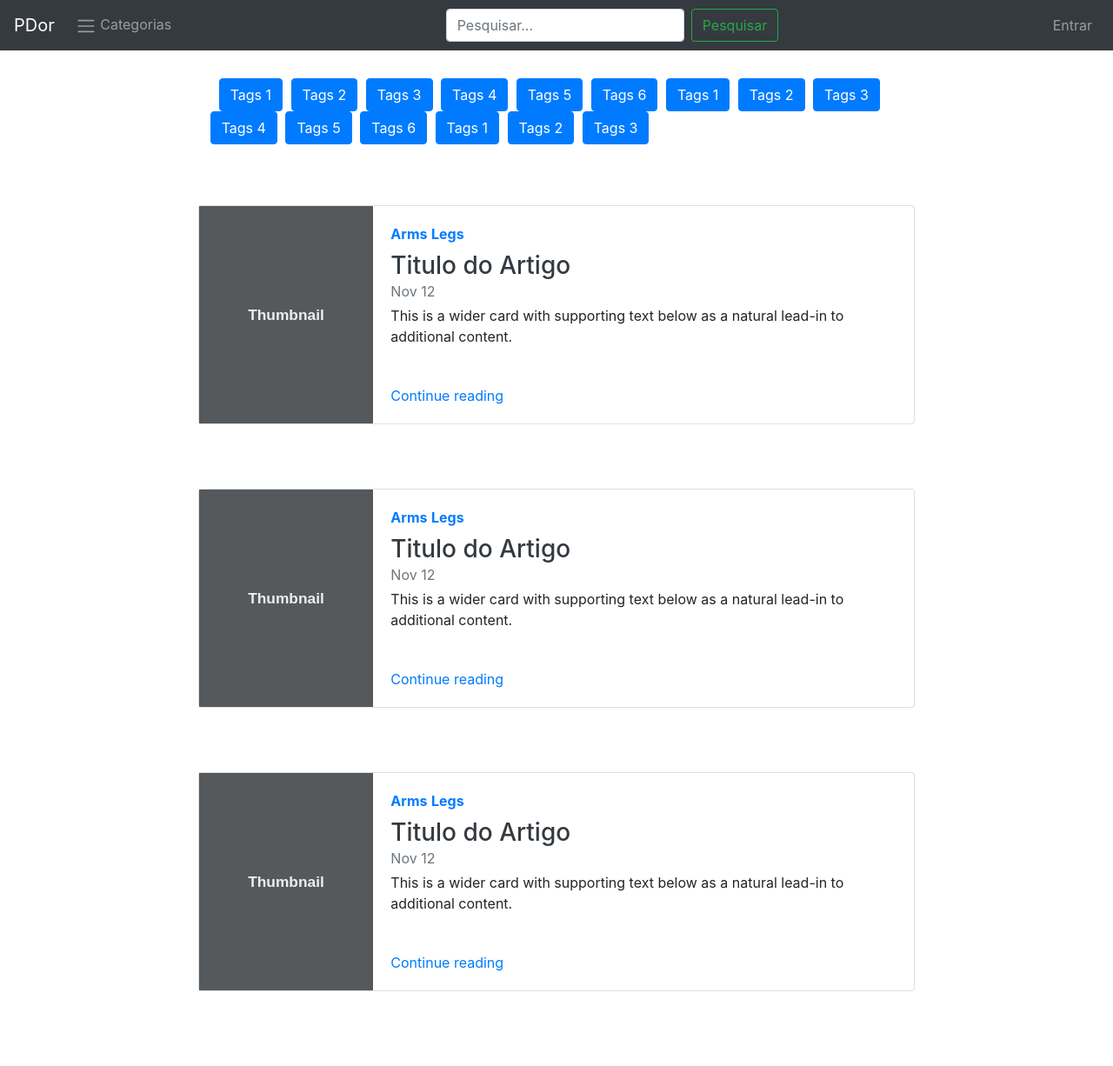
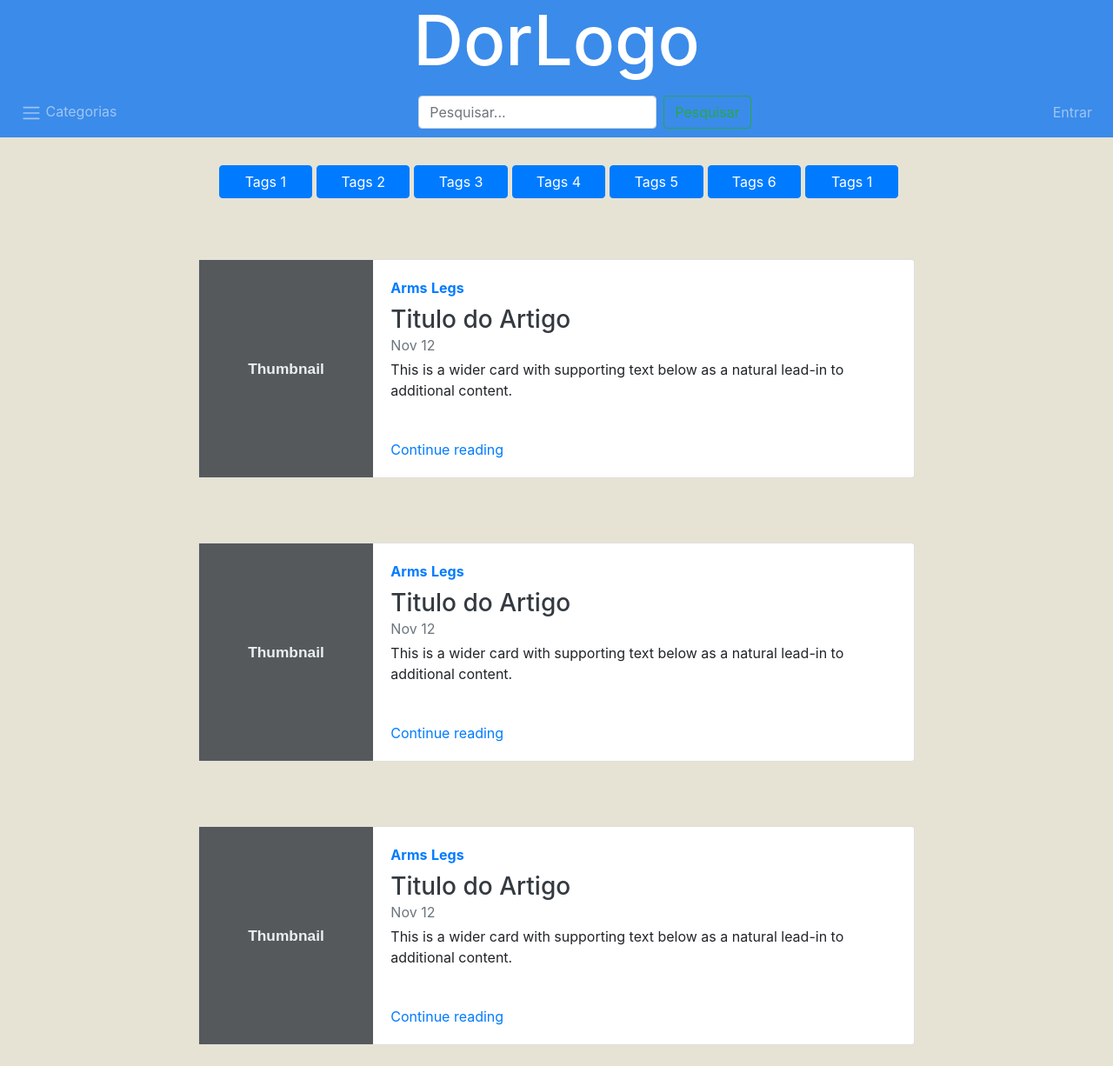
Before and after one commit to rduarte83/ptweb, a PHP site: page / in a window 1280 px wide. Shown: the whole page at 87% size. Before the commit the page ends 1140 px from the top, so only its background shows below. Run offline with PHP 8.4, Linux system fonts and the light colour scheme.

Commit message:
Update Design

```diff
--- a/public/includes/css/home.css
+++ b/public/includes/css/home.css
@@ -39,3 +39,7 @@
     z-index: 10000;
     margin-top: 10px;
 }
+
+@media only screen and (max-width: 600px) {
+
+}
--- a/public/includes/css/index.css
+++ b/public/includes/css/index.css
@@ -1,3 +1,6 @@
+body{
+    background-color: #E6E3D4;
+}
 .navbarDropdownLogin{
     width: 300px !important;
     margin-left: -225px;
@@ -10,7 +13,7 @@
 }
 
 .tagsTop{
-    margin-top:70px;
+    margin-top:170px;
     padding:20px;
 
 }
@@ -22,3 +25,41 @@
 .tagsTop > div > a:first-child {
     margin-left:10px;
 }
+
+.topText{
+    text-align: center;
+    height: 100px;
+    width: 100%;
+    font-family: -apple-system, BlinkMacSystemFont, 'Segoe UI', Roboto, Oxygen, Ubuntu, Cantarell, 'Open Sans', 'Helvetica Neue', sans-serif;
+}
+
+.topText > h1{
+    margin: auto;
+    margin-top: -10px;
+    font-size: 5em;
+}
+
+.topPadding{
+    margin-top:100px;
+}
+
+.corTop{
+    color: white;
+    background-color:#3B8BEA;
+}
+
+#logoDor{
+    display: none;
+}
+
+.fade-in {
+    visibility: visible;
+    opacity: 1;
+    transition: opacity 1s linear;
+}
+
+.fade-out {
+    visibility: hidden;
+    opacity: 0;
+    transition: visibility 0s 1s, opacity 1s linear;
+}
--- a/public/includes/js/index.js
+++ b/public/includes/js/index.js
@@ -0,0 +1,29 @@
+$(document).ready(function(){
+    var scrollDown = false;
+    var lastScrollTop = 0;
+    $(window).scroll(function(event){
+        var st = $(this).scrollTop();
+        if (st > lastScrollTop){
+            // downscroll code
+            if(!scrollDown){
+                $(".topText").animate({"margin-top": "-100px"},510);
+                $("#navTop").animate({"margin-top": "0px"},500);
+                scrollDown = true;
+            }
+
+        } else {
+
+            // upscroll code
+            if( st <= 1){
+                $(".topText").animate({"margin-top": "0px"},500);
+                $("#navTop").animate({"margin-top": "100px"},550);
+                scrollDown = false;
+
+            }
+
+
+        }
+        lastScrollTop = st;
+    });
+
+});
--- a/public/modules/index/index_navbar.php
+++ b/public/modules/index/index_navbar.php
@@ -1,5 +1,11 @@
-<nav class="navbar fixed-top navbar-expand-lg navbar-dark bg-dark">
-    <a class="navbar-brand" href="#">PDor</a>
+<div class="row">
+    <nav class="navbar fixed-top navbar-expand-lg topText corTop">
+        <h1>DorLogo</h1>
+    </nav>
+</div>
+<div class="row">
+    <nav id="navTop" class="navbar fixed-top navbar-expand-lg navbar-dark topPadding corTop">
+        <a id="logoDor" class="navbar-brand" href="#">DorLogo</a>
         <button class="navbar-toggler" type="button" data-toggle="collapse" data-target="#navbarSupportedContent" aria-controls="navbarSupportedContent" aria-expanded="false" aria-label="Toggle navigation">
             <span class="navbar-toggler-icon"></span>
         </button>
@@ -55,3 +61,4 @@
             </ul>
         </div>
     </nav>
+</div>
--- a/public/modules/index/index_tags.php
+++ b/public/modules/index/index_tags.php
@@ -1,19 +1,11 @@
 <div class="row tagsTop">
-    <div class="offset-md-2 col-md-8">
-        <a class="btn btn-primary" href="#" role="button">Tags 1</a>
-        <a class="btn btn-primary" href="#" role="button">Tags 2</a>
-        <a class="btn btn-primary" href="#" role="button">Tags 3</a>
-        <a class="btn btn-primary" href="#" role="button">Tags 4</a>
-        <a class="btn btn-primary" href="#" role="button">Tags 5</a>
-        <a class="btn btn-primary" href="#" role="button">Tags 6</a>
-        <a class="btn btn-primary" href="#" role="button">Tags 1</a>
-        <a class="btn btn-primary" href="#" role="button">Tags 2</a>
-        <a class="btn btn-primary" href="#" role="button">Tags 3</a>
-        <a class="btn btn-primary" href="#" role="button">Tags 4</a>
-        <a class="btn btn-primary" href="#" role="button">Tags 5</a>
-        <a class="btn btn-primary" href="#" role="button">Tags 6</a>
-        <a class="btn btn-primary" href="#" role="button">Tags 1</a>
-        <a class="btn btn-primary" href="#" role="button">Tags 2</a>
-        <a class="btn btn-primary" href="#" role="button">Tags 3</a>
+    <div class="offset-md-2 col-md-8 row">
+        <a class="btn btn-primary col-md" href="#" role="button">Tags 1</a>
+        <a class="btn btn-primary col-md" href="#" role="button">Tags 2</a>
+        <a class="btn btn-primary col-md" href="#" role="button">Tags 3</a>
+        <a class="btn btn-primary col-md" href="#" role="button">Tags 4</a>
+        <a class="btn btn-primary col-md" href="#" role="button">Tags 5</a>
+        <a class="btn btn-primary col-md" href="#" role="button">Tags 6</a>
+        <a class="btn btn-primary col-md" href="#" role="button">Tags 1</a>
     </div>
 </div>
```
Also changed, not shown: public/includes/php/class_login.php (added, +28 -0 lines), public/modules/home/home_paciente_menu.php (+5 -5 lines), public/includes/js/home.js (added). Lines whose indentation alone changed are shown as unchanged.
